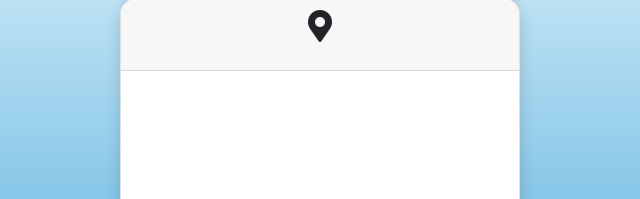
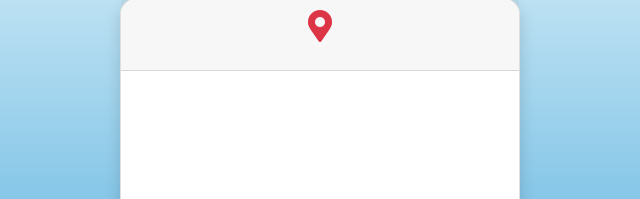
Before and after one commit to jaimin-p/Weather_API, a plain HTML site: page index.html in a window 1280 px wide. Shown: the part 203-402 px from the top of the page, 320-960 px from the left. Drawn offline with nearby package versions, Linux system fonts and the light colour scheme.

Commit message:
Updated Index.Html
added red color to map icon

```diff
--- a/index.html
+++ b/index.html
@@ -23,7 +23,7 @@
 
       <div class="card shadow m-auto text-center">
         <div class="card-header">
-          <i class="fas fa-map-marker-alt fa-2x pb-2"></i>
+          <i class="fas fa-map-marker-alt fa-2x text-danger pb-2"></i>
           <p class="h4 location"></p>
           <span class="badge badge-pill badge-secondary timeNow"></span>
         </div>
```
